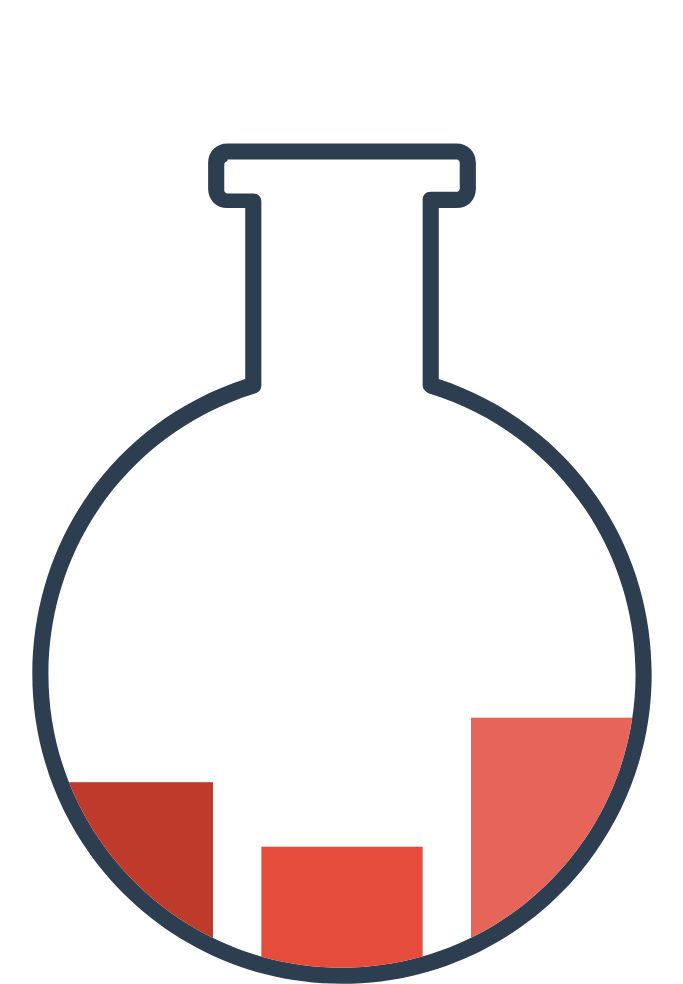
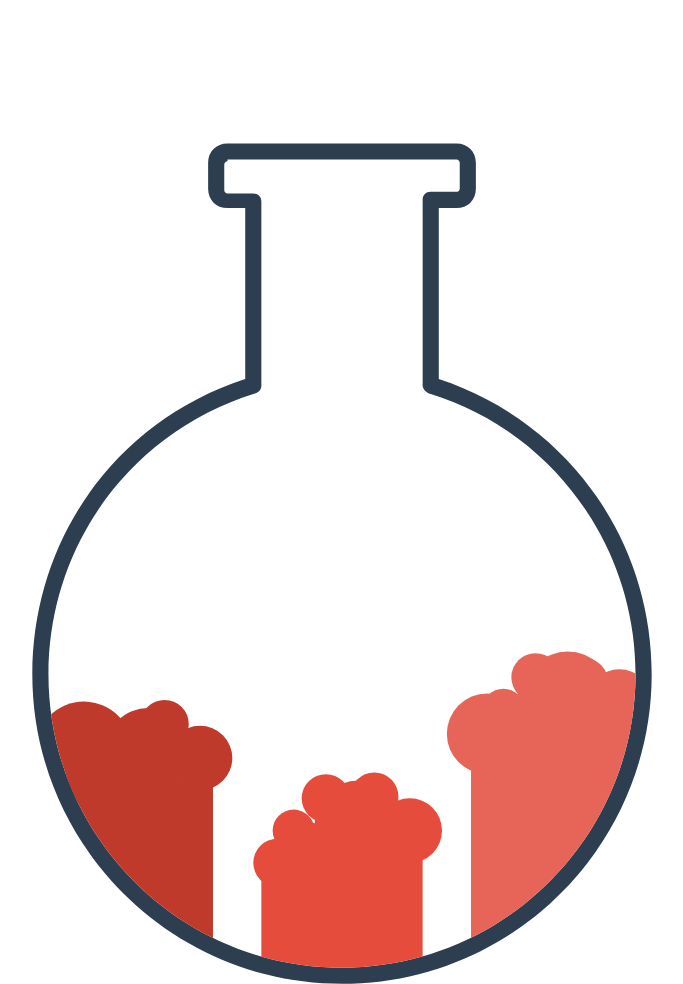
Before and after one commit to visdesignlab/vdl-logo, a website: page index.html in a window 1280 px wide. Shown: the whole page, without its empty margins (166-849 px from the left). Drawn offline with nearby package versions, Linux system fonts and the light colour scheme.

Commit message:
Added bubbles

```diff
--- a/index.html
+++ b/index.html
@@ -46,7 +46,7 @@
 
       <g clip-path="url(#clipper)">
         <g class="sources" transform="translate(13, 60)">
-          <g class="left-color left-source" transform="translate(5,0)"></g>
+          <g class="left-color left-source" transform="translate(5,0)"> </g>
           <g class=" mid-color mid-source" transform="translate(18,0)"></g>
           <g class=" right-color right-source" transform="translate(31,0)"></g>
         </g>
@@ -64,12 +64,45 @@
       <g clip-path="url(#clipper)">
         <g class="flask2" transform="translate(13, 40)">
           <g class="left-color">
+            <g transform="translate(0,7.5)">
+              <circle cx="1" cy="1" r="1" />
+              <circle cx="2" cy="-1.5" r="3" />
+              <circle cx="3" cy="1" r="1" />
+              <circle cx="4" cy="1" r="0.5" />
+              <circle cx="5" cy="1" r="1" />
+              <circle cx="6" cy="-1.4" r="2.7" />
+              <circle cx="7" cy="-3.1" r="1.5" />
+              <circle cx="8" cy="-1" r="0.5" />
+              <circle cx="9.2" cy="-1.0" r="2" />
+            </g>
             <rect x="0" y="0" width="10" height="100" transform="translate(0,8)" />
           </g>
           <g class="mid-color">
+            <g transform="translate(13,12)">
+              <circle cx="1" cy="1" r="1.5" />
+              <circle cx="2" cy="-1" r="1.3" />
+              <circle cx="3" cy="-0.5" r="1" />
+              <circle cx="4" cy="-3" r="1.5" />
+              <circle cx="5" cy="1" r="1" />
+              <circle cx="6" cy="-1.4" r="2.7" />
+              <circle cx="7" cy="-3.1" r="1.5" />
+              <circle cx="8" cy="-1" r="0.5" />
+              <circle cx="9.2" cy="-1" r="2" />
+            </g>
             <rect x="13" y="0" width="10" height="100" transform="translate(0,12)" />
           </g>
           <g class="right-color">
+            <g transform="translate(26,4)">
+              <circle cx="1" cy="1" r="2.5" />
+              <circle cx="2" cy="-0.5" r="1.3" />
+              <circle cx="3" cy="-0.5" r="1" />
+              <circle cx="4" cy="-2.5" r="1.5" />
+              <circle cx="5" cy="-1.5" r="1" />
+              <circle cx="6" cy="-1.4" r="2.7" />
+              <circle cx="7" cy="-2.2" r="1.5" />
+              <circle cx="8" cy="-1" r="0.5" />
+              <circle cx="9.2" cy="-1" r="2" />
+            </g>
             <rect x="26" y="0" width="10" height="100" transform="translate(0,4)" />
           </g>
         </g>
```
